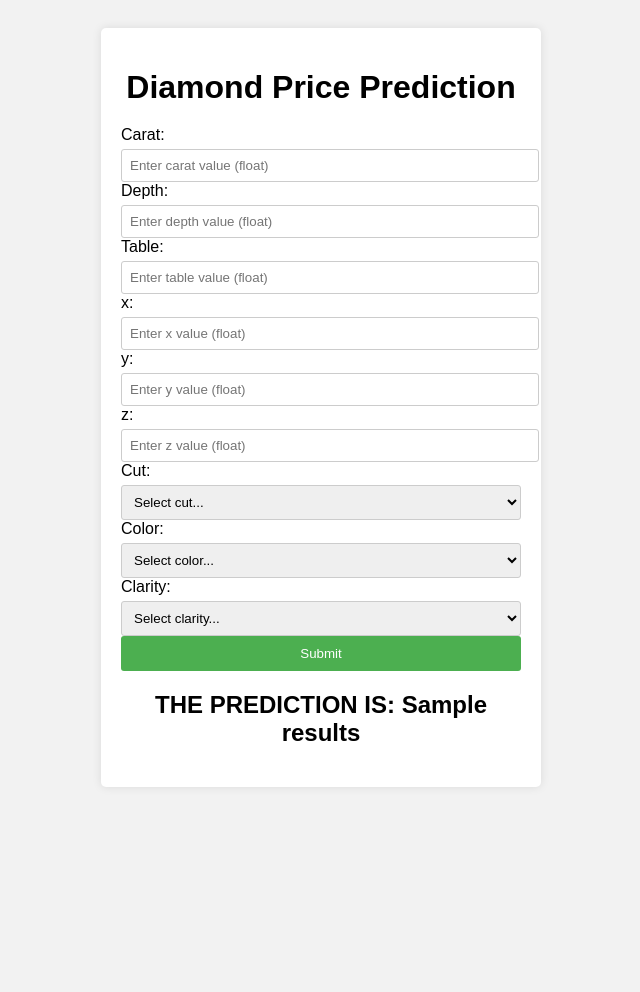
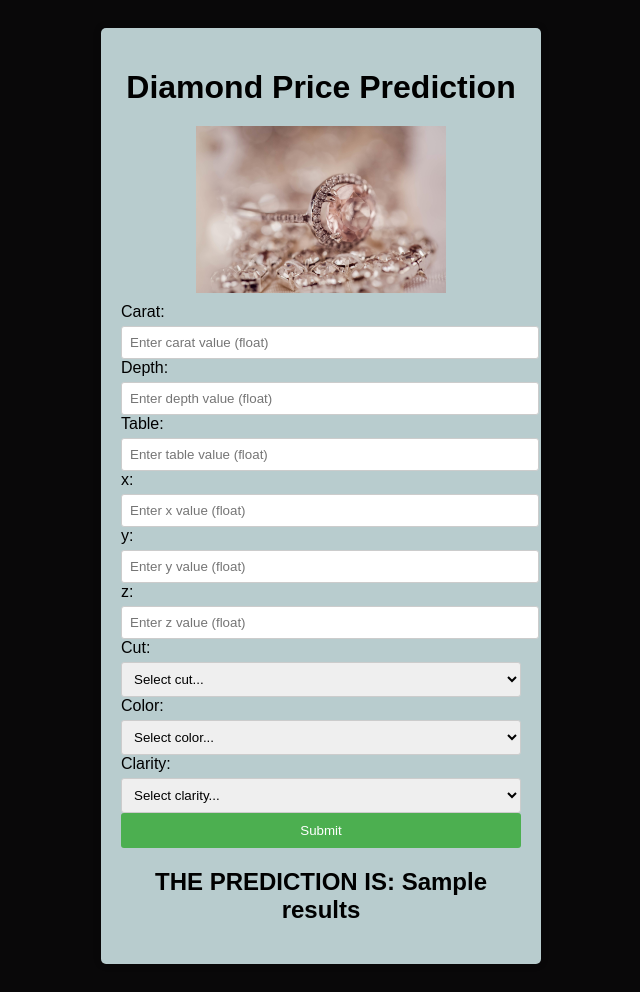
Before and after one commit to Shweta2709/DIAMONDPRICEPREDICTION, a Flask app: template templates/form.html in a window 1280 px wide. Shown: the whole page, without its empty margins (319-959 px from the left). Before the commit the page ends 787 px from the top, so only its background shows below. Run offline with Flask 3, Linux system fonts and the light colour scheme; the template is opened without the code that fills it: most values are stand-ins (such as "Sample title", 1, 10 or a date in 2020).

Commit message:
Templates

```diff
--- a/templates/form.html
+++ b/templates/form.html
@@ -3,11 +3,12 @@
 <head>
   <title>Diamond Price Prediction</title>
 </head>
-<body style="font-family: Arial, sans-serif; background-color: #f2f2f2; padding: 20px;">
+<body style="font-family: Arial, sans-serif; background-color: #090809; padding: 20px;">
 
-  <div style="max-width: 400px; margin: 0 auto; background-color: #fff; padding: 20px; border-radius: 5px; box-shadow: 0 0 10px rgba(0,0,0,0.1);">
+  <div style="max-width: 400px; margin: 0 auto; background-color: #b8ccce; padding: 20px; border-radius: 5px; box-shadow: 0 0 10px rgba(0,0,0,0.1);">
 
     <h1 style="text-align: center; margin-bottom: 20px;">Diamond Price Prediction</h1>
+    <img src="static\diamond-g61743f7bc_1920.jpg" alt="Diamonds" style="display: block; margin: 10px auto; width: 250px;">
 
     <form action="{{url_for('predict_datapoint')}}" method="POST">
       <div class="form-group">
```
Also changed, not shown: static/diamond-g61743f7bc_1920.jpg (added).
